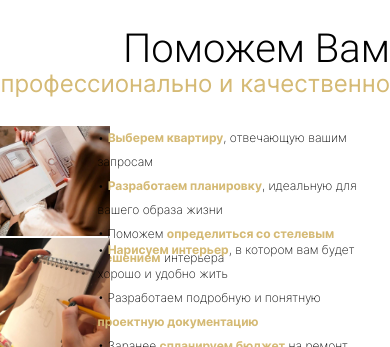
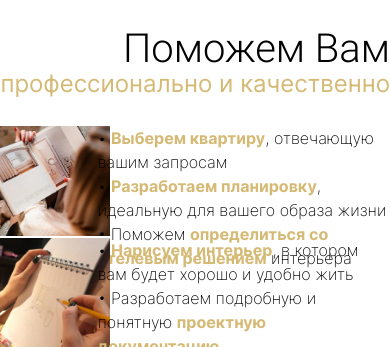
Before and after one commit to webgelo/UMBRA-design, a PHP site: page / in a window 390 px wide; the page is wider, and only the part inside the window is pictured. Shown: the part 436-783 px from the top of that part. Run offline with PHP 8.4, Linux system fonts and the light colour scheme.

Commit message:
29.01.2024 2

```diff
--- a/css/mobile-horison.css
+++ b/css/mobile-horison.css
@@ -24,9 +24,5 @@
   }
   .section-help__text {
     line-height: 24px;
-    font-size: 12px;
-  }
-  .section-help__text span {
-    font-size: 12px;
   }
 }/*# sourceMappingURL=mobile-horison.css.map */
```
